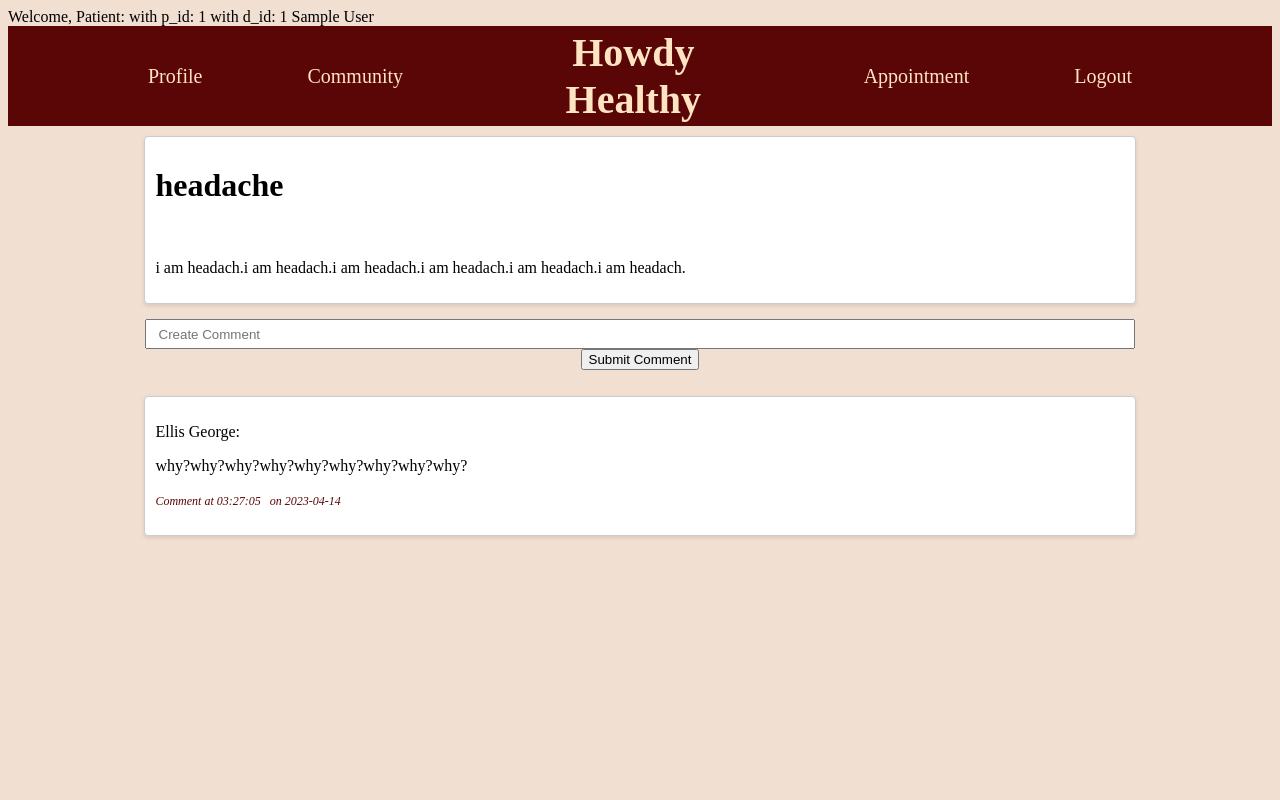
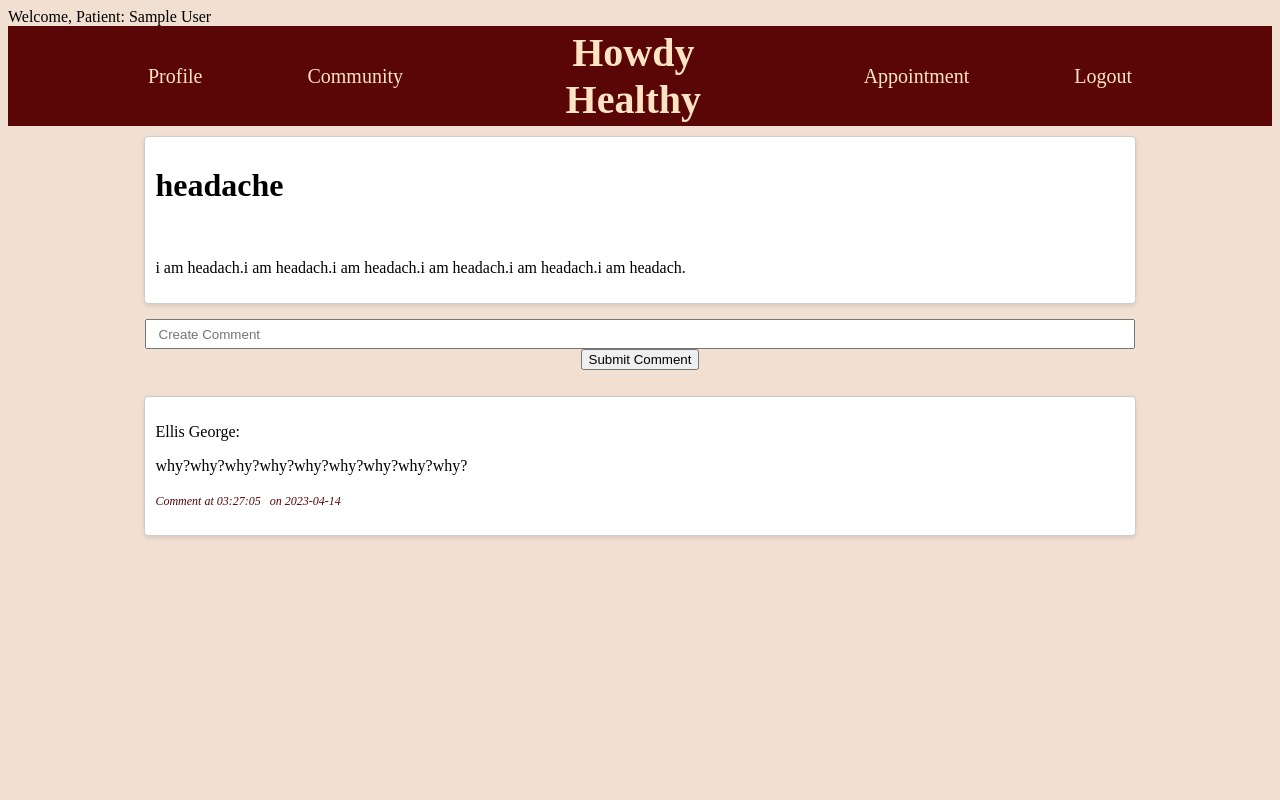
Before and after one commit to cshexin/CSCE_310_Project, a PHP site: page /community/comment_page/index.php?postid=1 in a window 1280 px wide. Run offline with PHP 8.4, Linux system fonts and the light colour scheme; the visitor is signed in with stand-in values (Sample User, id 1); data comes from the database, SQL or seed files in the repository.

Commit message:
comment_page - ver 4.3

```diff
--- a/community/comment_page/index.php
+++ b/community/comment_page/index.php
@@ -49,9 +49,6 @@
       } else {
         $d_id = $id;
       }
-      echo ' with p_id: ' . $p_id;
-      echo ' with d_id: ' . $d_id;
-
       // Write query
       $sql = "SELECT * FROM comment WHERE post_id = $post_id";
       $currentPostsql = "SELECT * FROM post WHERE post_id = $post_id";
```
